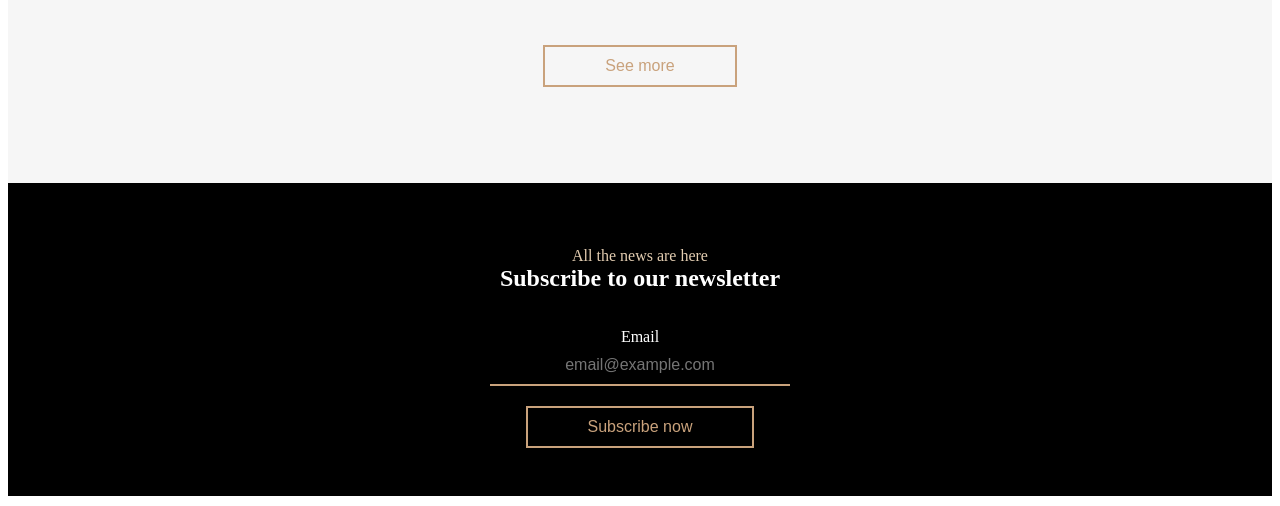
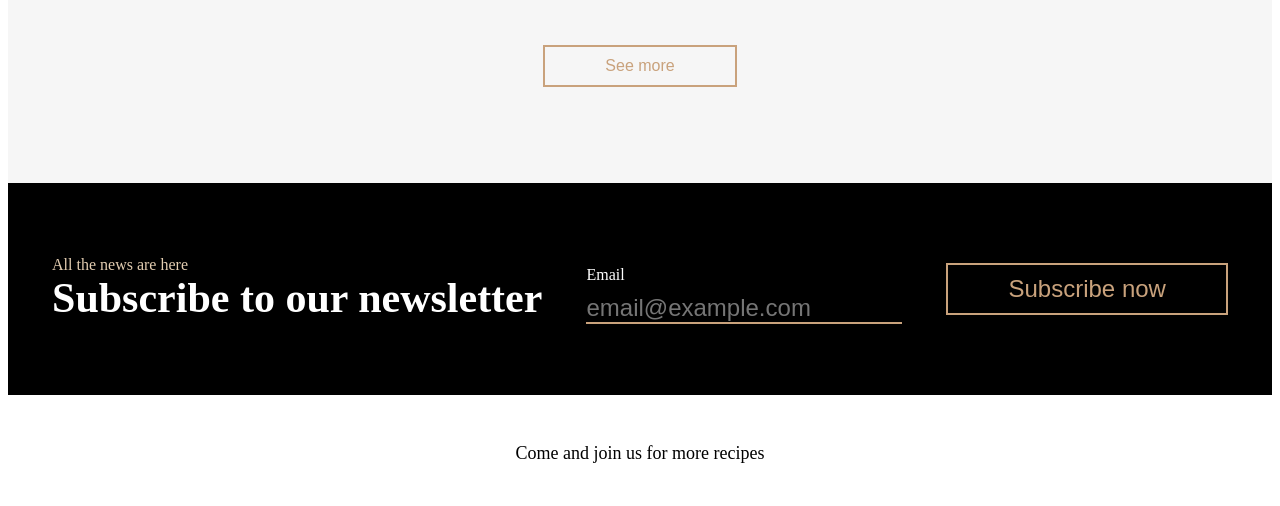
Before and after one commit to gauti94/vef-1-hopverkefni1, a website: page index.html in a window 1280 px wide. Shown: the part 2894-3400 px from the top of the page. Drawn offline with Linux system fonts and the light colour scheme.

Commit message:
footer uppfærður

```diff
--- a/index.html
+++ b/index.html
@@ -159,19 +159,18 @@
 
     <footer>
       <section class="subscribe">
-        <div>
+        <div class="subscribe-row">
           <p class>All the news are here</p>
-        </div>
-        <div>
           <h2>Subscribe to our newsletter</h2>
+
         </div>
         <div class="email-section">
-          <div>
+          <div class="subscribe">
             <label for="email">Email</label>
           </div>
           <input type="email" placeholder="email@example.com" />
-          <button>Subscribe now</button>
         </div>
+        <button>Subscribe now</button>
       </section>
       <section class="socials">
         <div>
--- a/styles.css
+++ b/styles.css
@@ -1,7 +1,6 @@
 :root {
-    --color-tan: #E3CDB1;
+  --color-tan: #e3cdb1;
 }
-
 
 .wrapper {
   text-align: center;
@@ -25,7 +24,7 @@ nav {
 
 .hero-section {
   height: 100vh;
-    background-image: url('./img/cake.png');
+  background-image: url("./img/cake.png");
   background-size: cover;
   background-position: left;
   position: relative;
@@ -47,7 +46,7 @@ nav {
 
 .content-overlay h1 {
   font-size: 48px;
-    font-family: 'Georgia', serif;
+  font-family: "Georgia", serif;
 }
 
 .hero-button {
@@ -74,7 +73,7 @@ footer {
 }
 
 footer p {
-    padding-top: 3rem;
+  margin-top: 3rem;
   margin-bottom: 0px;
   color: var(--color-tan);
 }
@@ -83,7 +82,6 @@ footer h2 {
   margin-top: 0px;
   padding-bottom: 1rem;
 }
-
 
 .subscribe {
   background-color: black;
@@ -102,7 +100,7 @@ footer h2 {
   max-width: 300px;
   margin: 0 auto 20px auto;
   display: block;
-    text-align: center;
+  text-align: left;
 }
 
 .email {
@@ -139,10 +137,9 @@ button {
 
 .div-button {
   text-align: center;
-    background-color: #F6F6F6;
+  background-color: #f6f6f6;
   padding-top: 3rem;
   padding-bottom: 3rem;
-
 }
 
 .extra-cards {
@@ -154,7 +151,7 @@ button {
 }
 
 .card h3 {
-    font-size: 24px
+  font-size: 24px;
 }
 
 .card-content {
@@ -176,7 +173,7 @@ button {
 }
 
 .book {
-    background: linear-gradient(to bottom, #E3CDB1 70%, #ffffff 30%);
+  background: linear-gradient(to bottom, #e3cdb1 70%, #ffffff 30%);
   padding-top: 3rem;
   padding-bottom: 3rem;
 }
@@ -184,7 +181,6 @@ button {
 .book-button {
   margin-bottom: 3rem;
 }
-
 
 .book .card {
   text-align: center;
@@ -197,7 +193,6 @@ button {
 .book p {
   font-size: 24px;
 }
-
 
 .inline-bold {
   font-weight: bold;
@@ -212,14 +207,12 @@ button {
   opacity: 50%;
 }
 
-@media(min-width: 800px) {
+@media (min-width: 800px) {
   .cards {
     display: flex;
     flex-direction: row;
     justify-content: space-evenly;
-
   }
-
 
   .extra-cards {
     display: flex;
@@ -258,11 +251,67 @@ button {
     justify-content: space-evenly;
   }
 
-
   .latest-recipes-section {
     display: flex;
     flex-direction: column;
+  }
 
+  .subscribe {
+    display: flex;
+    flex-direction: row;
+    justify-content: space-evenly;
+    padding-top: 2rem;
+    padding-bottom: 2rem;
+    flex-wrap: wrap;
+  }
+
+
+  .email-section {
+    display: flex;
+    flex-direction: column;
+    justify-content: center;
+  }
+
+  .subscribe-row {
+    display: flex;
+    flex-direction: column;
+    justify-content: center;
+  }
+
+  .subscribe p {
+    display: flex;
+    flex-direction: column;
+    justify-content: center;
+    text-align: left;
+    margin-top: 0px;
+  }
+
+  .subscribe h2 {
+    display: flex;
+    flex-direction: column;
+    justify-content: center;
+    padding-bottom: 0px;
+    margin-bottom: 0px;
+    font-size: 42px;
+  }
+
+  .subscribe .email-section .subscribe  {
+    justify-content: left;
+    padding-bottom: 0px;
+  }
+
+  .subscribe input[type="email"] {
+    font-size: 24px;
+    text-align: left;
+    padding-bottom: 0px;
+    padding-right: 1rem;
+  }
+
+
+  .subscribe button {
+    margin-top: 3rem;
+    margin-bottom: 3rem;
+    font-size: 24px;
 
   }
 
```
Lines whose indentation alone changed are shown as unchanged.
